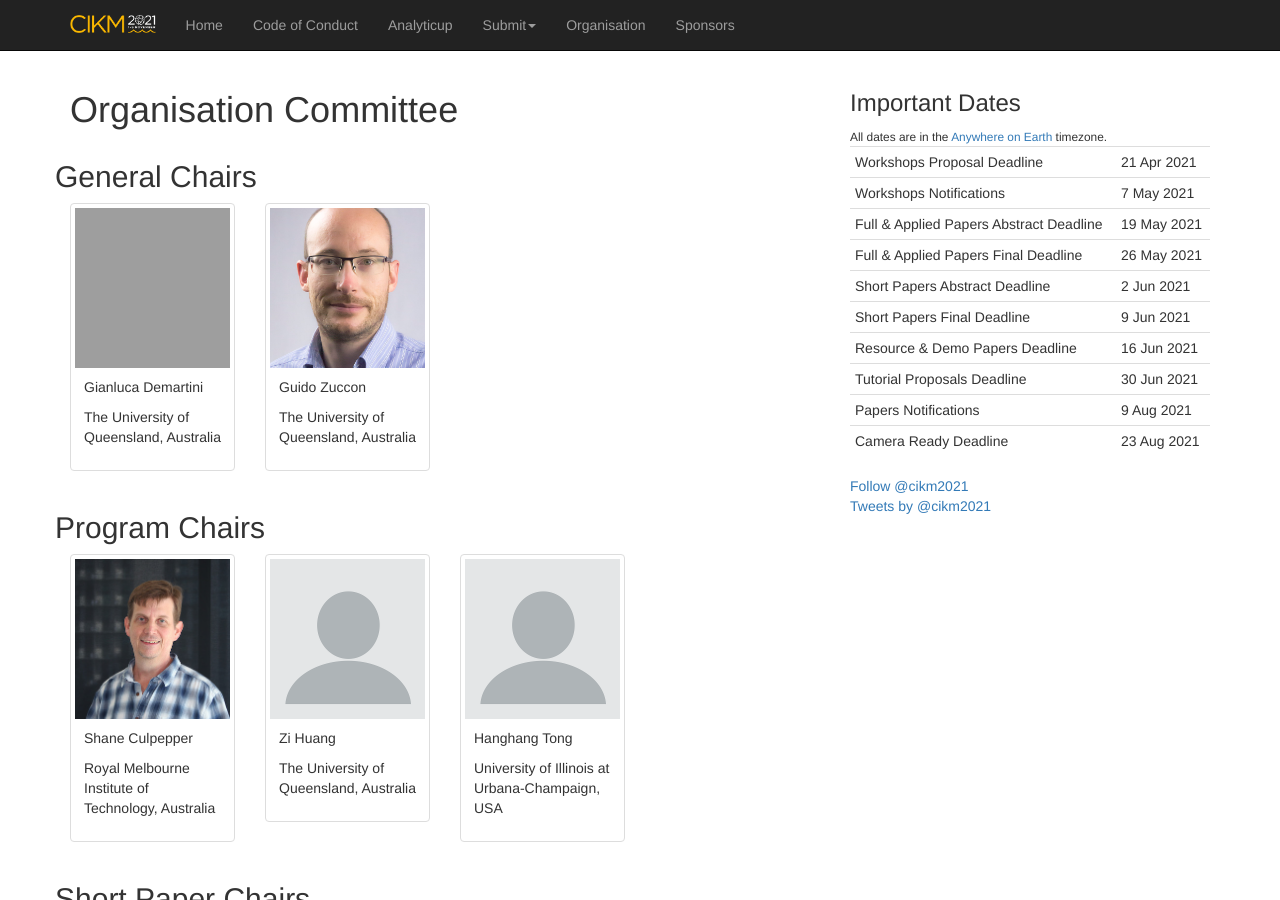
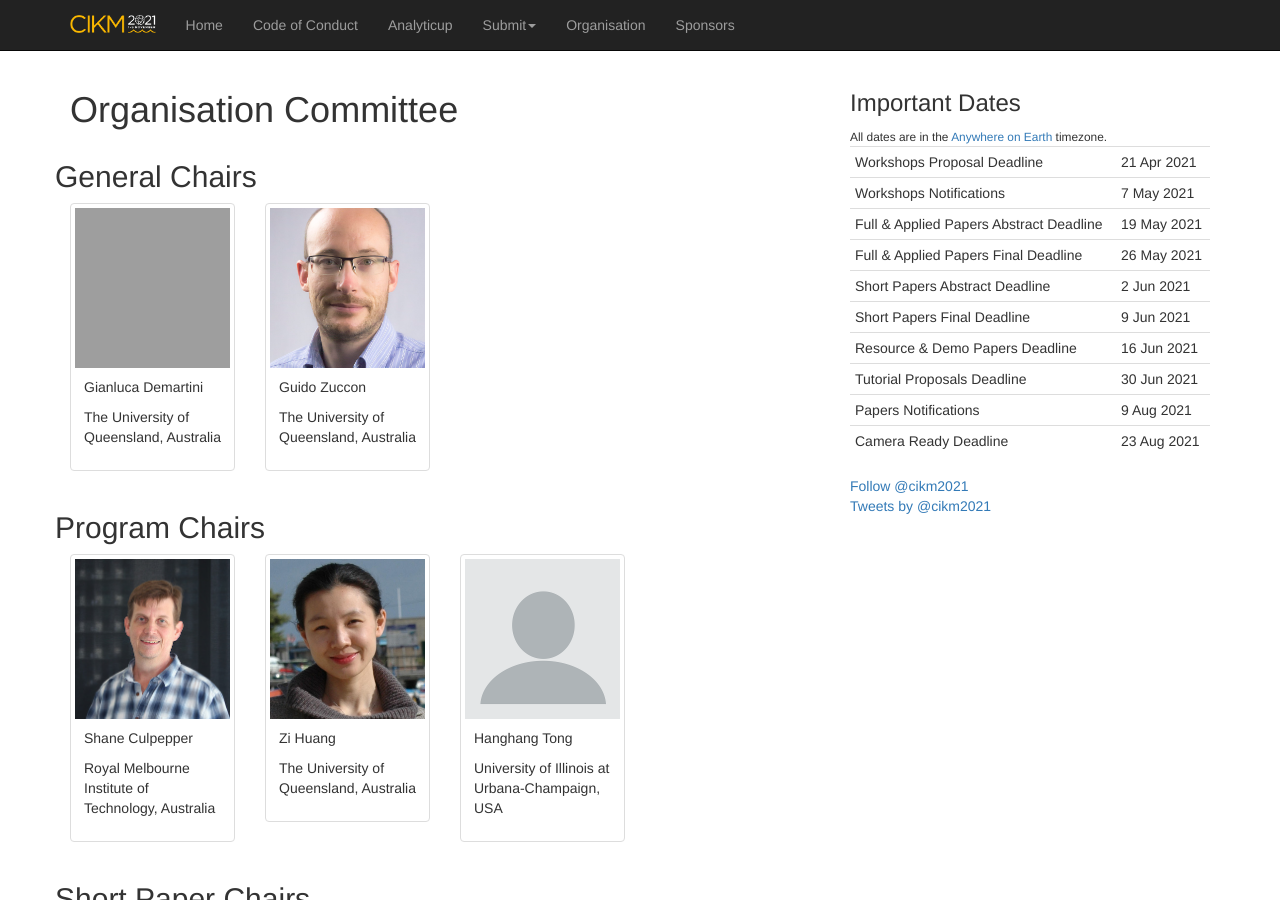
Before and after one commit to ielab/cikm2021-website, a Jekyll site: the page built from committee.md, in a window 1280 px wide and 900 px high. Built offline with Jekyll 4.4.1, drawn with Linux system fonts in a browser that asks for light colours; comment, search, counter and statistics services are not loaded; our own code applies the rules of GitHub Pages for plain Markdown files; grey boxes are pictures that could not be loaded.

Commit message:
Add image for Helen Huang.

```diff
--- a/_data/oc.yml
+++ b/_data/oc.yml
@@ -16,7 +16,7 @@ chairs:
         img: /img/oc/shane_culpepper.jpg
       - name: Zi Huang
         org: The University of Queensland, Australia
-        img:
+        img: /img/oc/helen.JPG
       - name: Hanghang Tong
         org: University of Illinois at Urbana-Champaign, USA
         img:
```
Also changed, not shown: img/oc/helen.JPG (added).
